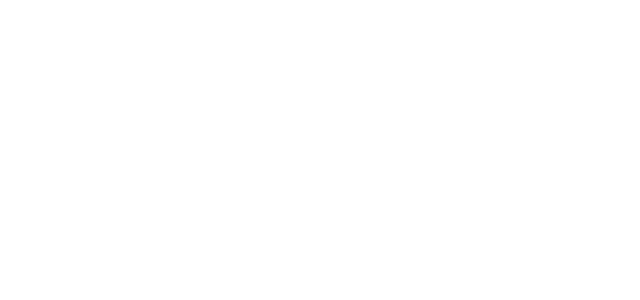
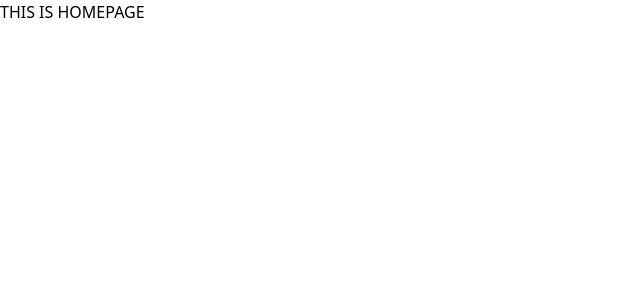
Before and after one commit to Despee2k/CIS2102-uncharted, a React (Vite) app in the folder frontend/: page / in a window 1280 px wide. Before the commit this address had no page. Shown: the top 300 px of the page, without its empty margins (0-640 px from the left). Built offline with nearby package versions, Linux system fonts and the light colour scheme.

Commit message:
feat: setup routes

```diff
--- a/frontend/src/App.jsx
+++ b/frontend/src/App.jsx
@@ -12,8 +12,8 @@
   return (
     <Router>
       <Routes>
-        {/* {/* <Route path="/" element={<HomePage />} />
-        <Route path="/flipbookpage" element={<FlipBookPage />} />
+        <Route path="/" element={<HomePage />} />
+        {/*<Route path="/flipbookpage" element={<FlipBookPage />} />
         <Route path="/recipepage" element={<RecipePage />} /> */}
         <Route path="/login" element={<LoginPage />} />
         {/* <Route path="/signup" element={<SignupPage />} /> */}
--- /dev/null
+++ b/frontend/src/pages/HomePage.jsx
@@ -0,0 +1,9 @@
+const HomePage = () => {
+  return (
+    <div>
+        <h1>THIS IS HOMEPAGE</h1>
+    </div>
+  )
+}
+
+export default HomePage;
```
